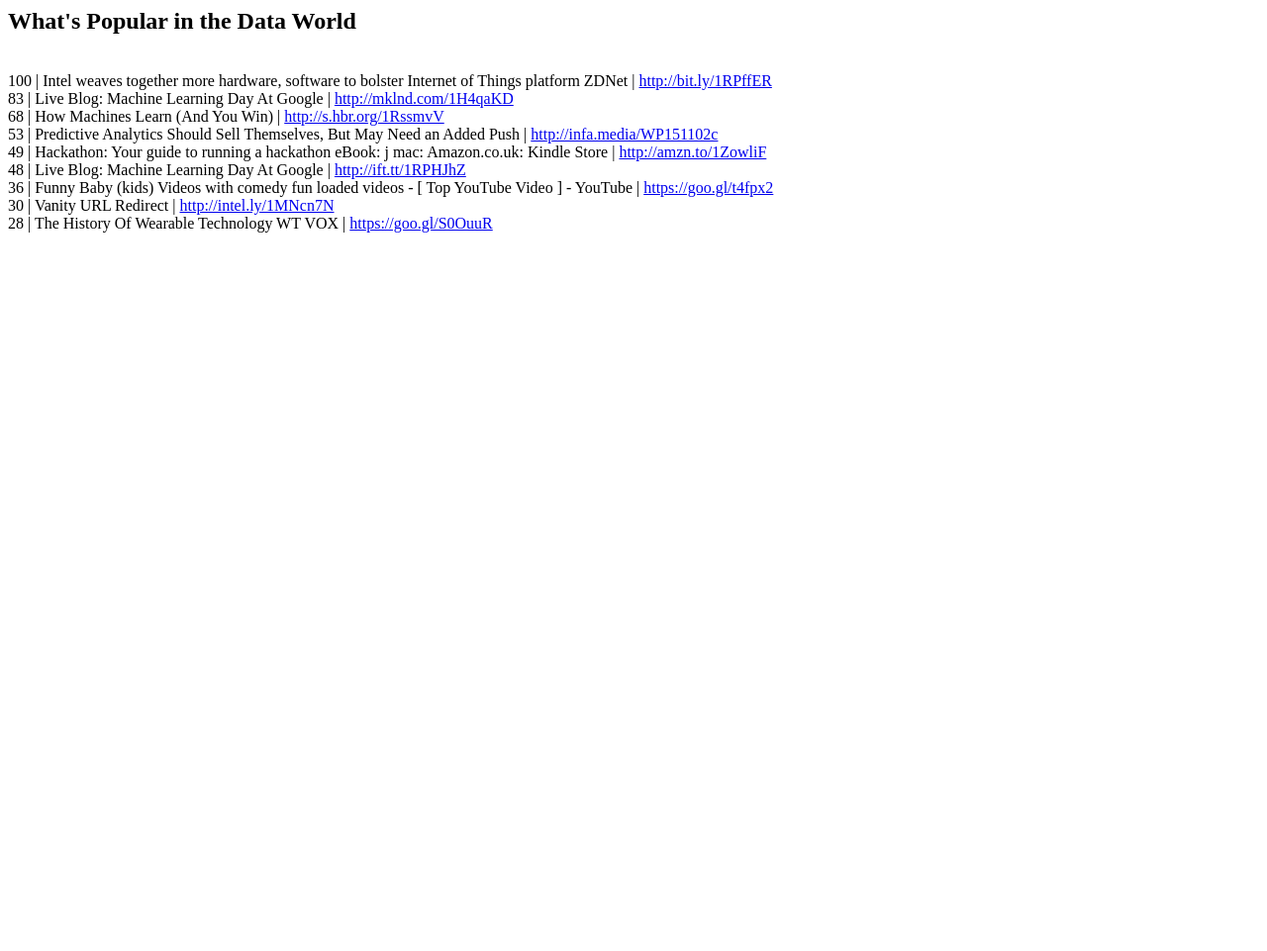
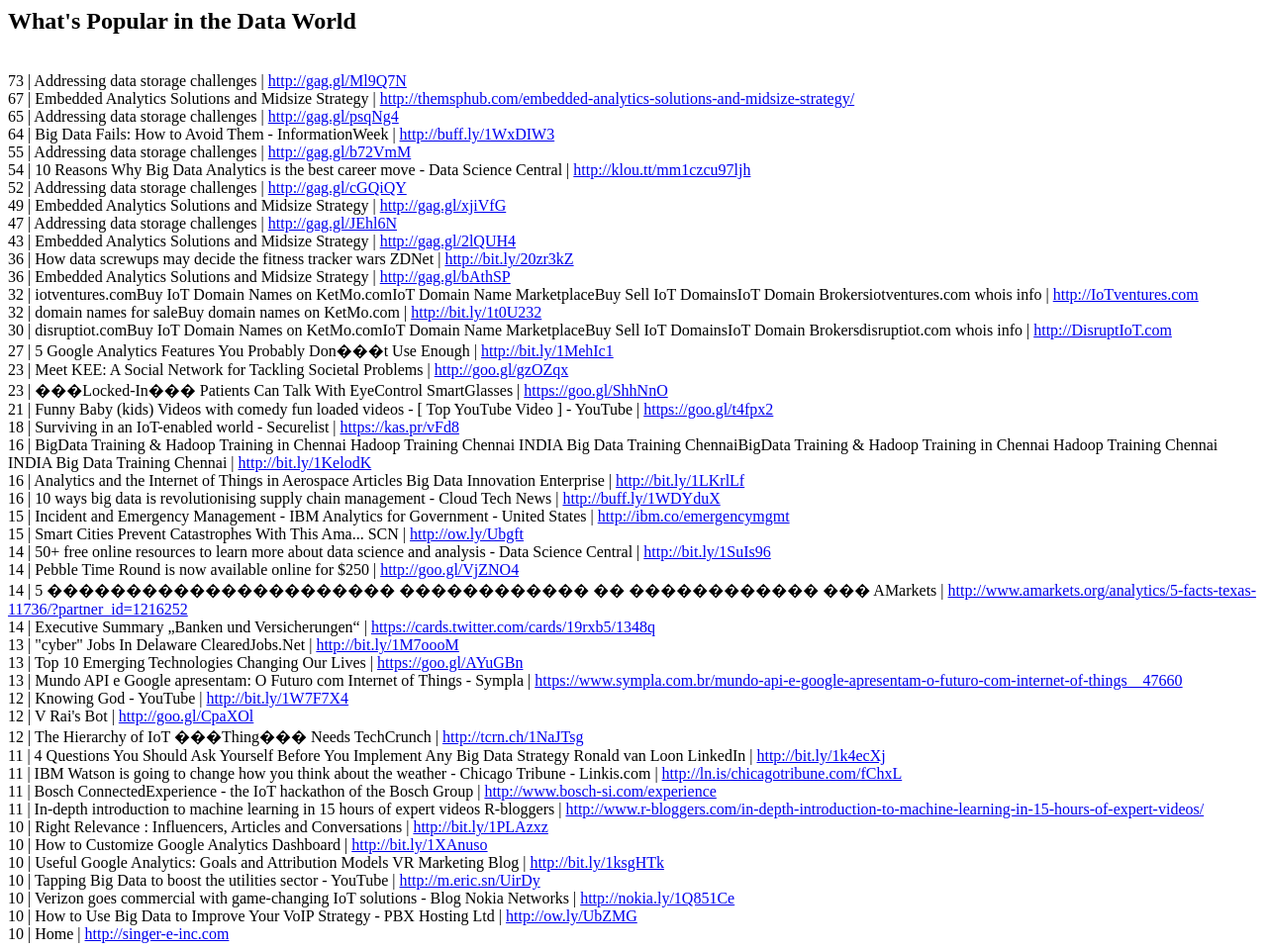
Before and after one commit to ericwhyne/datapop, a plain HTML site: page index.html in a window 1280 px wide. Shown: the whole page at 99% size. Before the commit the page ends 800 px from the top, so only its background shows below. Drawn offline with Linux system fonts and the light colour scheme.

Commit message:
capture work

```diff
--- a/index.html
+++ b/index.html
@@ -1,10 +1,47 @@
-<h2>What's Popular in the Data World</h2><br>
-100 | Intel weaves together more hardware, software to bolster Internet of Things platform  ZDNet | <a href='http://bit.ly/1RPffER'>http://bit.ly/1RPffER</a><br>
-83 | Live Blog: Machine Learning Day At Google | <a href='http://mklnd.com/1H4qaKD'>http://mklnd.com/1H4qaKD</a><br>
-68 | How Machines Learn (And You Win) | <a href='http://s.hbr.org/1RssmvV'>http://s.hbr.org/1RssmvV</a><br>
-53 | Predictive Analytics Should Sell Themselves, But May Need an Added Push | <a href='http://infa.media/WP151102c'>http://infa.media/WP151102c</a><br>
-49 | Hackathon: Your guide to running a hackathon eBook: j mac: Amazon.co.uk: Kindle Store | <a href='http://amzn.to/1ZowliF'>http://amzn.to/1ZowliF</a><br>
-48 | Live Blog: Machine Learning Day At Google | <a href='http://ift.tt/1RPHJhZ'>http://ift.tt/1RPHJhZ</a><br>
-36 | Funny Baby (kids) Videos with comedy fun loaded videos - [ Top YouTube Video ] - YouTube | <a href='https://goo.gl/t4fpx2'>https://goo.gl/t4fpx2</a><br>
-30 | Vanity URL Redirect | <a href='http://intel.ly/1MNcn7N'>http://intel.ly/1MNcn7N</a><br>
-28 | The History Of Wearable Technology  WT VOX | <a href='https://goo.gl/S0OuuR'>https://goo.gl/S0OuuR</a>
+<html><h2>What's Popular in the Data World</h2><br>
+73 | Addressing data storage challenges | <a href='http://gag.gl/Ml9Q7N'>http://gag.gl/Ml9Q7N</a><br>
+67 | Embedded Analytics Solutions and Midsize Strategy | <a href='http://themsphub.com/embedded-analytics-solutions-and-midsize-strategy/'>http://themsphub.com/embedded-analytics-solutions-and-midsize-strategy/</a><br>
+65 | Addressing data storage challenges | <a href='http://gag.gl/psqNg4'>http://gag.gl/psqNg4</a><br>
+64 | Big Data Fails: How to Avoid Them - InformationWeek | <a href='http://buff.ly/1WxDIW3'>http://buff.ly/1WxDIW3</a><br>
+55 | Addressing data storage challenges | <a href='http://gag.gl/b72VmM'>http://gag.gl/b72VmM</a><br>
+54 | 10 Reasons Why Big Data Analytics is the best career move - Data Science Central | <a href='http://klou.tt/mm1czcu97ljh'>http://klou.tt/mm1czcu97ljh</a><br>
+52 | Addressing data storage challenges | <a href='http://gag.gl/cGQiQY'>http://gag.gl/cGQiQY</a><br>
+49 | Embedded Analytics Solutions and Midsize Strategy | <a href='http://gag.gl/xjiVfG'>http://gag.gl/xjiVfG</a><br>
+47 | Addressing data storage challenges | <a href='http://gag.gl/JEhl6N'>http://gag.gl/JEhl6N</a><br>
+43 | Embedded Analytics Solutions and Midsize Strategy | <a href='http://gag.gl/2lQUH4'>http://gag.gl/2lQUH4</a><br>
+36 | How data screwups may decide the fitness tracker wars  ZDNet | <a href='http://bit.ly/20zr3kZ'>http://bit.ly/20zr3kZ</a><br>
+36 | Embedded Analytics Solutions and Midsize Strategy | <a href='http://gag.gl/bAthSP'>http://gag.gl/bAthSP</a><br>
+32 | iotventures.comBuy IoT Domain Names on KetMo.comIoT Domain Name MarketplaceBuy Sell IoT DomainsIoT Domain Brokersiotventures.com whois info | <a href='http://IoTventures.com'>http://IoTventures.com</a><br>
+32 |  domain names for saleBuy  domain names on KetMo.com | <a href='http://bit.ly/1t0U232'>http://bit.ly/1t0U232</a><br>
+30 | disruptiot.comBuy IoT Domain Names on KetMo.comIoT Domain Name MarketplaceBuy Sell IoT DomainsIoT Domain Brokersdisruptiot.com whois info | <a href='http://DisruptIoT.com'>http://DisruptIoT.com</a><br>
+27 | 5 Google Analytics Features You Probably Don���t Use Enough | <a href='http://bit.ly/1MehIc1'>http://bit.ly/1MehIc1</a><br>
+23 | Meet KEE: A Social Network for Tackling Societal Problems | <a href='http://goo.gl/gzOZqx'>http://goo.gl/gzOZqx</a><br>
+23 | ���Locked-In��� Patients Can Talk With EyeControl SmartGlasses | <a href='https://goo.gl/ShhNnO'>https://goo.gl/ShhNnO</a><br>
+21 | Funny Baby (kids) Videos with comedy fun loaded videos - [ Top YouTube Video ] - YouTube | <a href='https://goo.gl/t4fpx2'>https://goo.gl/t4fpx2</a><br>
+18 | Surviving in an IoT-enabled world - Securelist | <a href='https://kas.pr/vFd8'>https://kas.pr/vFd8</a><br>
+16 | BigData Training & Hadoop Training in Chennai  Hadoop Training Chennai INDIA Big Data Training ChennaiBigData Training & Hadoop Training in Chennai  Hadoop Training Chennai INDIA Big Data Training Chennai | <a href='http://bit.ly/1KelodK'>http://bit.ly/1KelodK</a><br>
+16 | Analytics and the Internet of Things in Aerospace  Articles  Big Data  Innovation Enterprise | <a href='http://bit.ly/1LKrlLf'>http://bit.ly/1LKrlLf</a><br>
+16 | 10 ways big data is revolutionising supply chain management - Cloud Tech News | <a href='http://buff.ly/1WDYduX'>http://buff.ly/1WDYduX</a><br>
+15 | Incident and Emergency Management - IBM Analytics for Government - United States | <a href='http://ibm.co/emergencymgmt'>http://ibm.co/emergencymgmt</a><br>
+15 | Smart Cities Prevent Catastrophes With This Ama...  SCN | <a href='http://ow.ly/Ubgft'>http://ow.ly/Ubgft</a><br>
+14 | 50+ free online resources to learn more about data science and analysis - Data Science Central | <a href='http://bit.ly/1SuIs96'>http://bit.ly/1SuIs96</a><br>
+14 | Pebble Time Round is now available online for $250 | <a href='http://goo.gl/VjZNO4'>http://goo.gl/VjZNO4</a><br>
+14 | 5 ���������������������� ������������ �� ������������ ��� AMarkets | <a href='http://www.amarkets.org/analytics/5-facts-texas-11736/?partner_id=1216252'>http://www.amarkets.org/analytics/5-facts-texas-11736/?partner_id=1216252</a><br>
+14 | Executive Summary „Banken und Versicherungen“ | <a href='https://cards.twitter.com/cards/19rxb5/1348q'>https://cards.twitter.com/cards/19rxb5/1348q</a><br>
+13 | "cyber" Jobs In Delaware  ClearedJobs.Net | <a href='http://bit.ly/1M7oooM'>http://bit.ly/1M7oooM</a><br>
+13 | Top 10 Emerging Technologies Changing Our Lives | <a href='https://goo.gl/AYuGBn'>https://goo.gl/AYuGBn</a><br>
+13 | Mundo API e Google apresentam: O Futuro com Internet of Things - Sympla | <a href='https://www.sympla.com.br/mundo-api-e-google-apresentam-o-futuro-com-internet-of-things__47660'>https://www.sympla.com.br/mundo-api-e-google-apresentam-o-futuro-com-internet-of-things__47660</a><br>
+12 | Knowing God - YouTube | <a href='http://bit.ly/1W7F7X4'>http://bit.ly/1W7F7X4</a><br>
+12 | V Rai's Bot | <a href='http://goo.gl/CpaXOl'>http://goo.gl/CpaXOl</a><br>
+12 | The Hierarchy of IoT ���Thing��� Needs    TechCrunch | <a href='http://tcrn.ch/1NaJTsg'>http://tcrn.ch/1NaJTsg</a><br>
+11 | 4 Questions You Should Ask Yourself Before You Implement Any Big Data Strategy  Ronald van Loon  LinkedIn | <a href='http://bit.ly/1k4ecXj'>http://bit.ly/1k4ecXj</a><br>
+11 | IBM Watson is going to change how you think about the weather - Chicago Tribune - Linkis.com | <a href='http://ln.is/chicagotribune.com/fChxL'>http://ln.is/chicagotribune.com/fChxL</a><br>
+11 | Bosch ConnectedExperience - the IoT hackathon of the Bosch Group  | <a href='http://www.bosch-si.com/experience'>http://www.bosch-si.com/experience</a><br>
+11 | In-depth introduction to machine learning in 15 hours of expert videos  R-bloggers | <a href='http://www.r-bloggers.com/in-depth-introduction-to-machine-learning-in-15-hours-of-expert-videos/'>http://www.r-bloggers.com/in-depth-introduction-to-machine-learning-in-15-hours-of-expert-videos/</a><br>
+10 |              Right Relevance : Influencers, Articles and Conversations         | <a href='http://bit.ly/1PLAzxz'>http://bit.ly/1PLAzxz</a><br>
+10 | How to Customize Google Analytics Dashboard | <a href='http://bit.ly/1XAnuso'>http://bit.ly/1XAnuso</a><br>
+10 | Useful Google Analytics: Goals and Attribution Models  VR Marketing Blog | <a href='http://bit.ly/1ksgHTk'>http://bit.ly/1ksgHTk</a><br>
+10 | Tapping Big Data to boost the utilities sector - YouTube | <a href='http://m.eric.sn/UirDy'>http://m.eric.sn/UirDy</a><br>
+10 | Verizon goes commercial with game-changing IoT solutions - Blog  Nokia Networks | <a href='http://nokia.ly/1Q851Ce'>http://nokia.ly/1Q851Ce</a><br>
+10 | How to Use Big Data to Improve Your VoIP Strategy - PBX Hosting Ltd | <a href='http://ow.ly/UbZMG'>http://ow.ly/UbZMG</a><br>
+10 | Home | <a href='http://singer-e-inc.com'>http://singer-e-inc.com</a></html>
```
Also changed, not shown: 5 other files.
